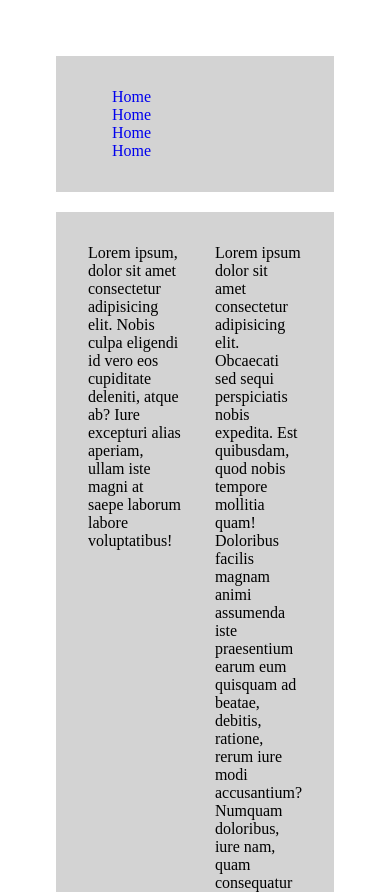
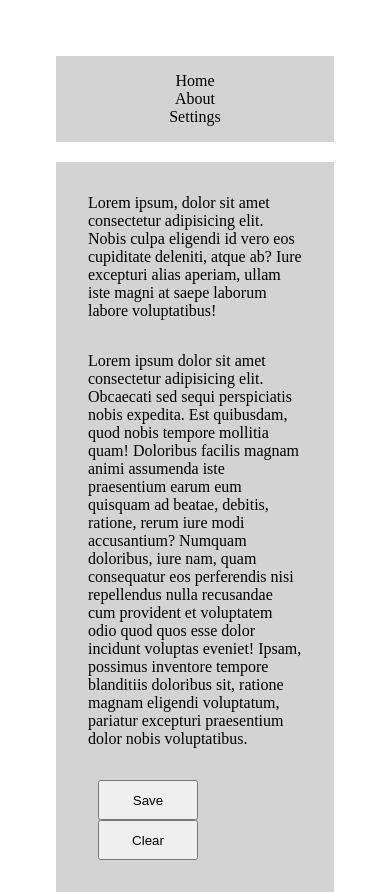
Before and after one commit to MagarAbinash/My-Diary, a plain HTML site: page src/views/index.html in a window 390 px wide. Shown: the top 892 px of the page. Drawn offline with Linux system fonts and the light colour scheme.

Commit message:
litle change

```diff
--- a/src/asstes/CSS/style.css
+++ b/src/asstes/CSS/style.css
@@ -11,21 +11,33 @@
 
 .nav ul{
     display: grid;
-    grid-template-columns: repeat(4, 100px);
+    grid-template-columns: repeat(3, 100px);
     justify-content: flex-end;
+    padding: 0;
+    margin: 0;
+    height: 100%;
 }
 
 .nav li{
+    height: 100%;
     list-style: none;
+    text-align: center;
+    margin: 0;
+    padding: 0;
 }
 
 .nav a{
     text-decoration: none;
+    color: black;
+}
+
+.nav a:hover{
+    background: black;
+    color: white;
 }
 
 .body{
     display: grid;
-    grid-template-columns: 2fr 1fr;
     grid-template-areas:
         'body-editor body-dates'
         'body-footer body-footer';
@@ -33,7 +45,6 @@
 
 .body-footer{
     grid-column: 1/3;
-    background: cyan;
 }
 
 button{
@@ -61,15 +72,18 @@ button:hover{
 
 
 
-@media(max-width: 1000px){
+@media(max-width: 500px){
     .nav ul{
         grid-template-columns: 1fr;
         justify-content: center;
     }
+
     .body{
-        grid-template-areas:
-        'body-editor'
-        'body-dates'
-        'body-footer';
+        display: flex;
+        flex-direction: column;
+        flex-wrap: wrap;
+    }
+    .display-diary{
+        grid-template-columns: 1fr 1fr;
     }
 }
--- a/src/views/index.html
+++ b/src/views/index.html
@@ -13,9 +13,8 @@
         <div class="nav">
             <ul>
                 <li><a href="#">Home</a></li>
-                <li><a href="#">Home</a></li>
-                <li><a href="#">Home</a></li>
-                <li><a href="#">Home</a></li>
+                <li><a href="#">About</a></li>
+                <li><a href="#">Settings</a></li>
             </ul>
         </div>
         <div class="body">
```
